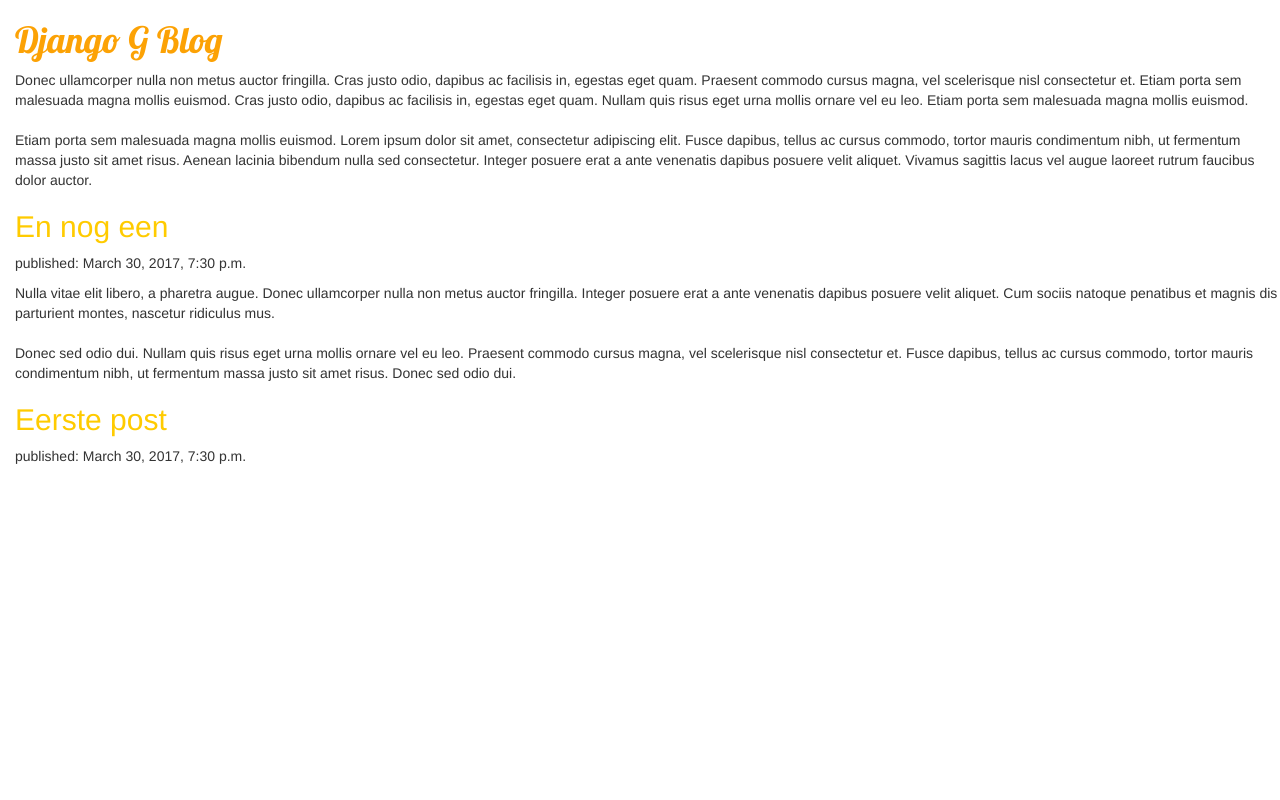
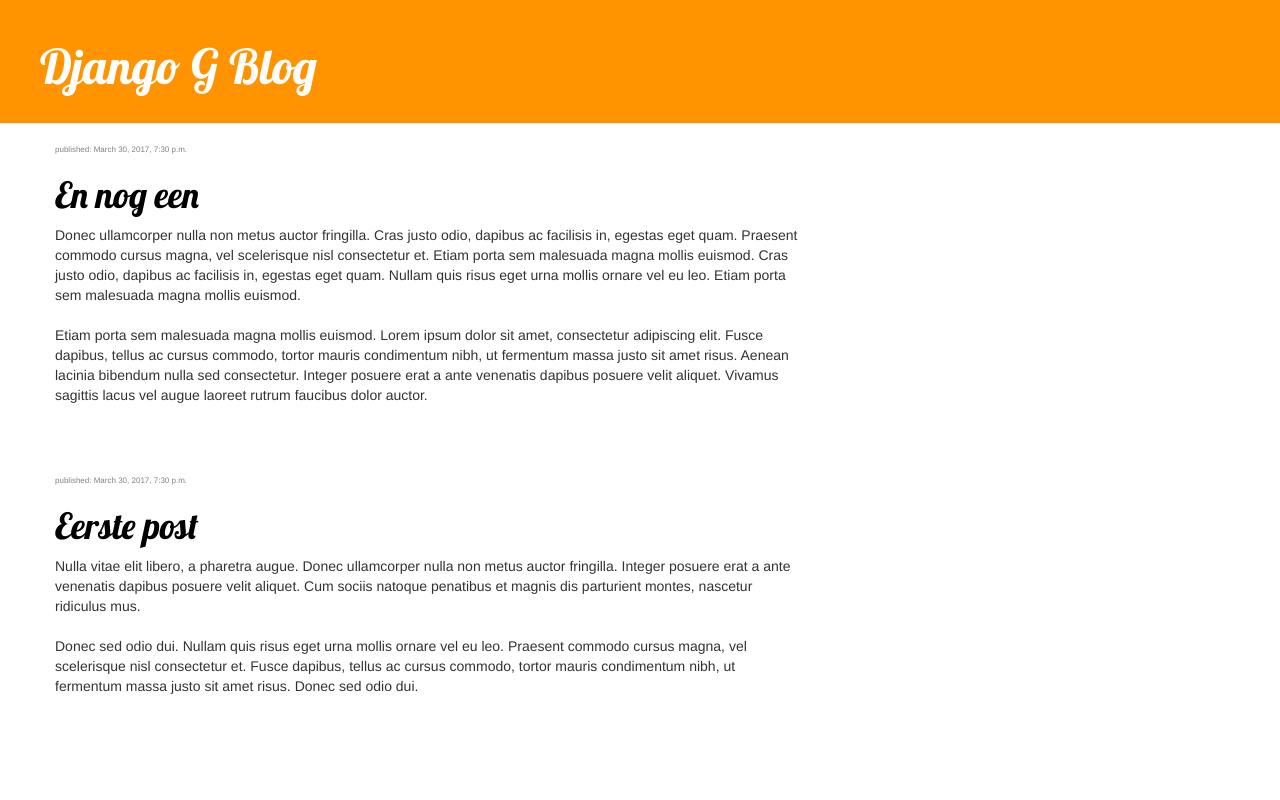
Before and after one commit to JeroenAtCleCo/my-first-blog, a Django app: page / in a window 1280 px wide. Run offline with Django 3.2, Linux system fonts and the light colour scheme; data comes from the database, SQL or seed files in the repository; both versions use the stored data as it was after the commit; some libraries are stand-ins or nearby versions.

Commit message:
Modified templates to display posts from database.

```diff
--- a/blog/static/css/blog.css
+++ b/blog/static/css/blog.css
@@ -1,12 +1,47 @@
-h1 a {
-    color: #FCA205;
-    font-family: 'Lobster';
+.page-header {
+    background-color: #ff9400;
+    margin-top: 0;
+    padding: 20px 20px 20px 40px;
 }
 
-h2 a {
-    color: #FFCB00;
+.page-header h1, .page-header h1 a, .page-header h1 a:visited, .page-header h1 a:active {
+    color: #ffffff;
+    font-size: 36pt;
+    text-decoration: none;
 }
 
-body {
-    padding-left: 15px;
+.content {
+    margin-left: 40px;
 }
+
+h1, h2, h3, h4 {
+    font-family: 'Lobster', cursive;
+}
+
+.date {
+    font-size: 6pt;
+    color: #828282;
+}
+
+.save {
+    float: right;
+}
+
+.post-form textarea, .post-form input {
+    width: 100%;
+}
+
+.top-menu, .top-menu:hover, .top-menu:visited {
+    color: #ffffff;
+    float: right;
+    font-size: 26pt;
+    margin-right: 20px;
+}
+
+.post {
+    margin-bottom: 70px;
+}
+
+.post h1 a, .post h1 a:visited {
+    color: #000000;
+}
--- a/blog/templates/blog/post_list.html
+++ b/blog/templates/blog/post_list.html
@@ -9,16 +9,24 @@
 		<link rel="stylesheet" href="{% static 'css/blog.css' %}">
     </head>
     <body>
-        <div>
+        <div class="page-header">
             <h1><a href="">Django G Blog</a></h1>
         </div>
 
-        {% for post in posts %}
-	        <div>
-                <p>{{ post.text|linebreaksbr }}</p>
-	            <h2><a href="">{{ post.title }}</a></h2>
-	            <p>published: {{ post.published_date }}</p>
-	        </div>
-        {% endfor %}
+        <div class="content container">
+            <div class="row">
+                <div class="col-md-8">
+                    {% for post in posts %}
+                        <div class="post">
+                            <div class="date">
+                                <p>published: {{ post.published_date }}</p>
+                            </div>
+                            <h1><a href="">{{ post.title }}</a></h1>
+                            <p>{{ post.text|linebreaksbr }}</p>
+                        </div>
+                    {% endfor %}
+                </div>
+            </div>
+        </div>
     </body>
 </html>
```
Also changed, not shown: basiccodes.txt (+20 -0 lines), db.sqlite3.
